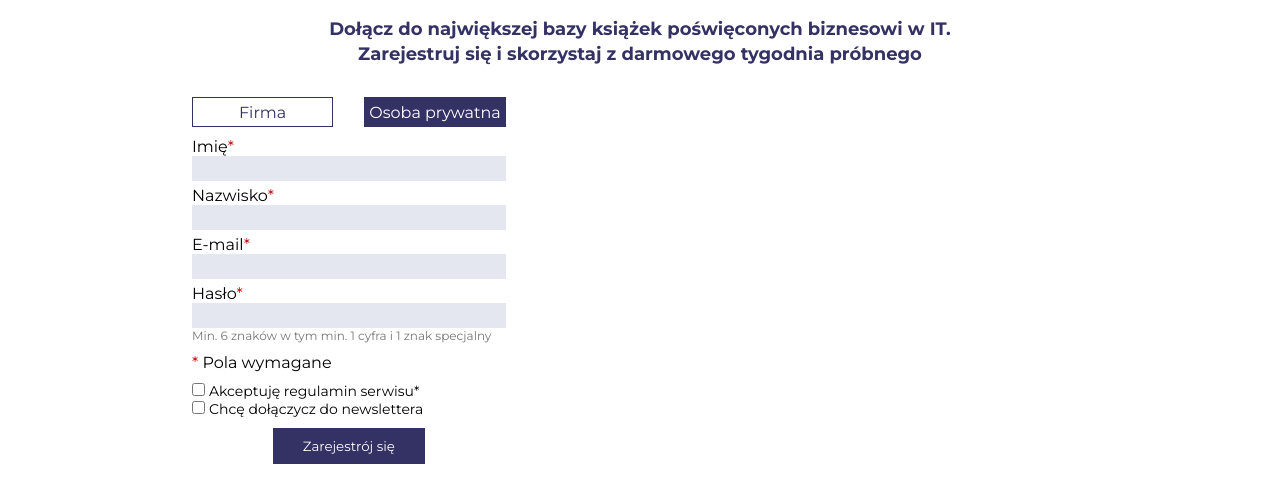
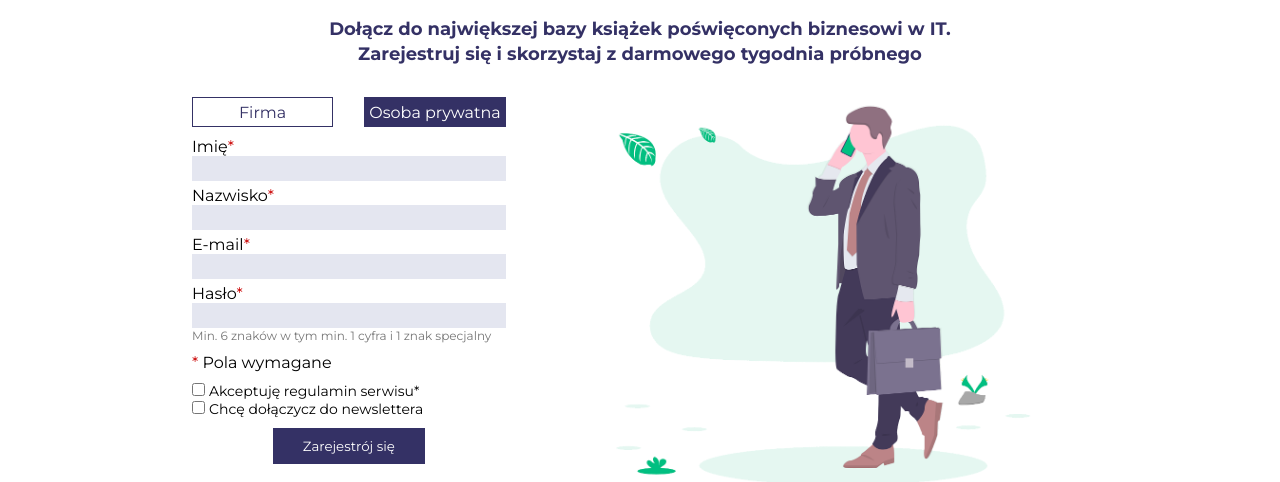
Before and after one commit to viktoriarad/form, a plain HTML site: page index.html in a window 1280 px wide. Shown: the part 63-545 px from the top of the page. Drawn offline with Linux system fonts and the light colour scheme; the site is published under a folder, as on GitHub Pages, so addresses that start at the root find nothing.

Commit message:
Rename image path

```diff
--- a/index.html
+++ b/index.html
@@ -95,7 +95,7 @@
     </form>
 
     <div class="image main__image">
-      <img src="/img/3.png" alt="" class="image__img">
+      <img src="img/3.png" alt="" class="image__img">
     </div>
 
   </main>
```
